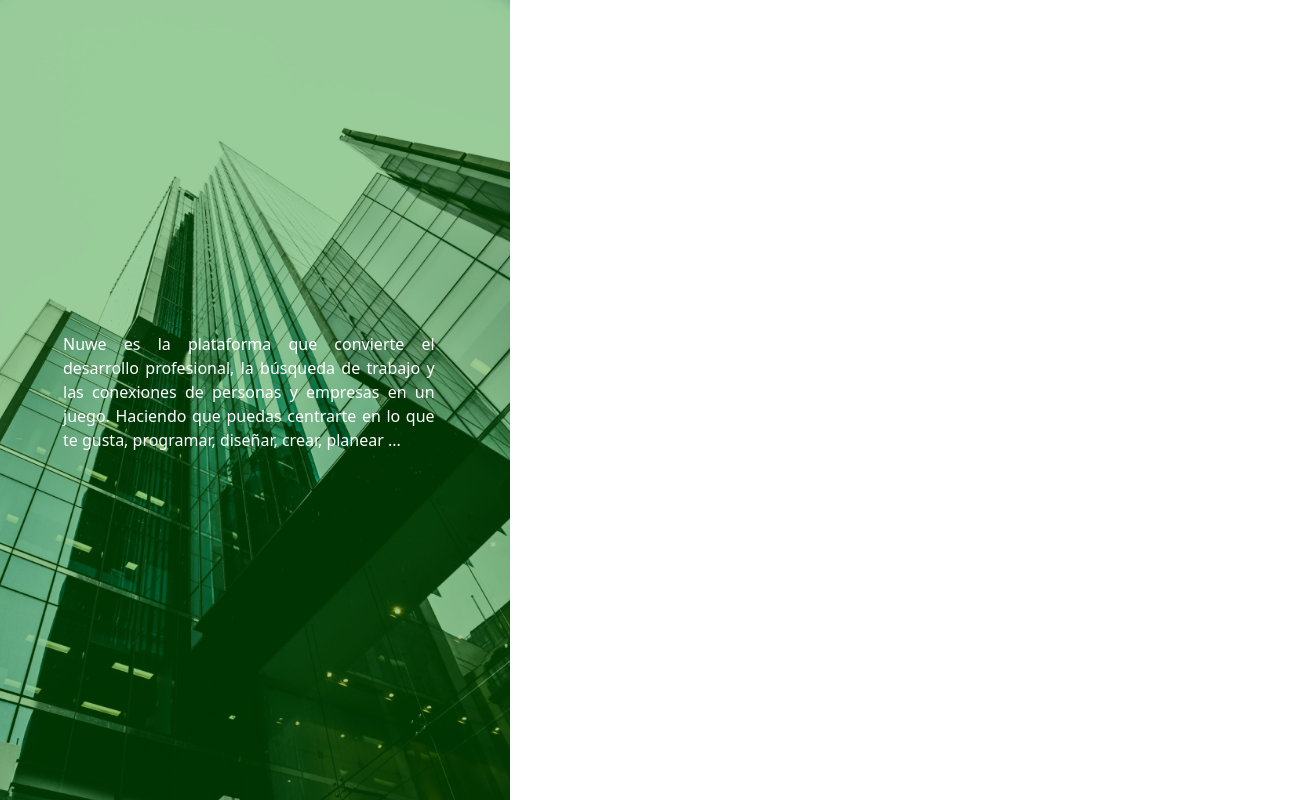
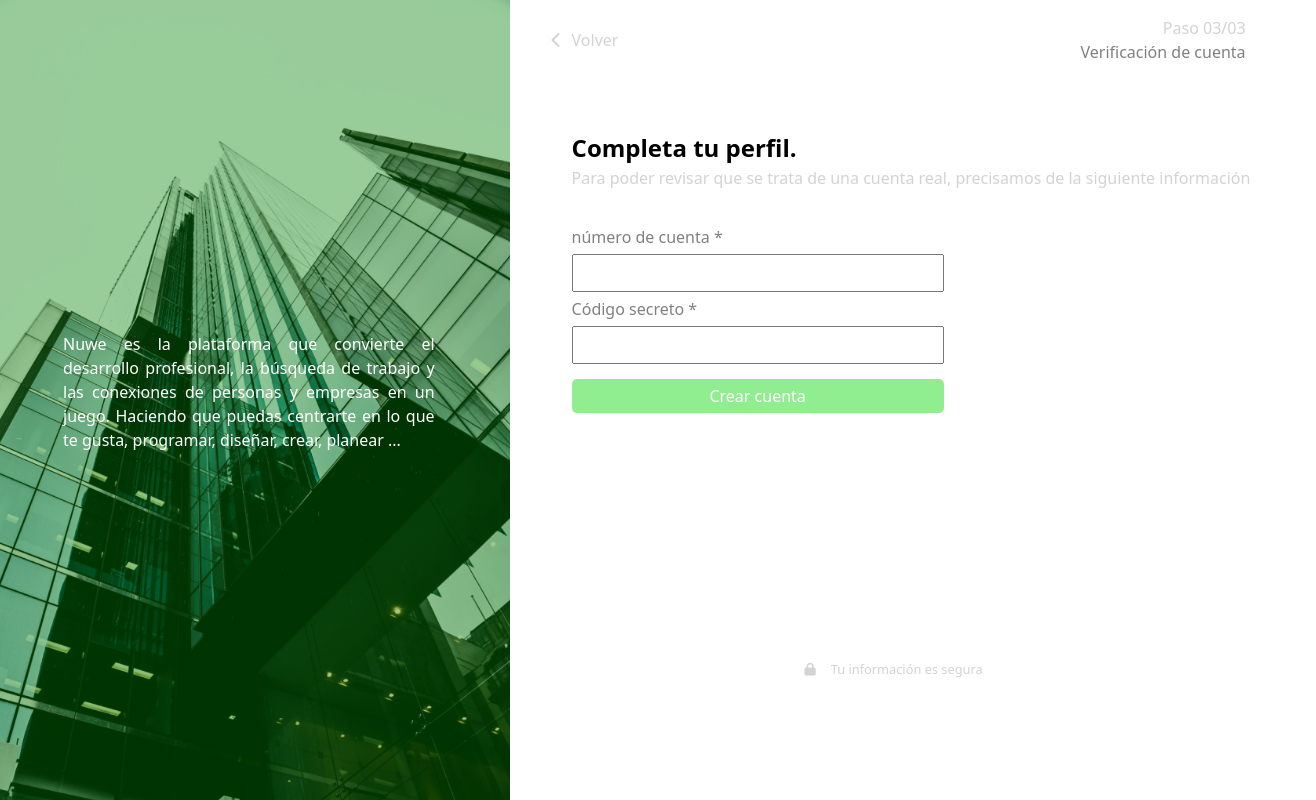
Before and after one commit to NakoWhiteDevity/HackatonNuwe2021FrontCMFG, an Angular app: page /r4 in a window 1280 px wide. Before the commit this address led to /. Shown: the whole page, 1316 px wide, since content can reach past the window. Built offline with nearby package versions, Linux system fonts and the light colour scheme.

Commit message:
resuelto por encima el registro 4. Vamos por los popups

```diff
--- a/src/app/app-routing.module.ts
+++ b/src/app/app-routing.module.ts
@@ -3,11 +3,13 @@
 import { Registro1Component } from './componentes/registro1/registro1.component';
 import { Registro2Component } from './componentes/registro2/registro2.component';
 import { Registro3Component } from './componentes/registro3/registro3.component';
+import { Registro4Component } from './componentes/registro4/registro4.component';
 
 const routes: Routes = [
   { path: '' , component:Registro1Component },
   { path: 'r2' , component:Registro2Component },
   { path: 'r3' ,component:Registro3Component },
+  { path: 'r4' ,component:Registro4Component },
   { path: '', pathMatch: 'full', redirectTo : 'inicio' },
   { path: '**', pathMatch: 'full', redirectTo : 'inicio' }
 ];
--- a/src/app/app.module.ts
+++ b/src/app/app.module.ts
@@ -6,13 +6,15 @@
 import { Registro1Component } from './componentes/registro1/registro1.component';
 import { Registro2Component } from './componentes/registro2/registro2.component';
 import { Registro3Component } from './componentes/registro3/registro3.component';
+import { Registro4Component } from './componentes/registro4/registro4.component';
 
 @NgModule({
   declarations: [
     AppComponent,
     Registro1Component,
     Registro2Component,
-    Registro3Component
+    Registro3Component,
+    Registro4Component
   ],
   imports: [
     BrowserModule,
--- /dev/null
+++ b/src/app/componentes/registro4/registro4.component.html
@@ -0,0 +1,52 @@
+<div class="superior2">
+
+    <a href="/">
+        <div class="anterior">
+            <i class="fas fa-chevron-left"></i>
+            <p>Volver</p>
+        </div>
+    </a>
+
+    <div class="posterior">
+        <p class="paso">Paso 03/03</p>
+        <p class="pi">Verificación de cuenta</p>
+    </div>
+
+</div>
+
+<div class="navegacion">
+
+    <div class="presentacion">
+        <p class="unete">Completa tu perfil.</p>
+        <p class="paraempezar">Para poder revisar que se trata de una cuenta real, precisamos de la siguiente información</p>
+    </div>
+
+    <div class="formulario1">
+        <form autocomplete="off" [formGroup]="form3" (ngSubmit)="avanzar()" >
+
+            <div class="objform" >
+                <label>número de cuenta *</label>
+                <i class="fas fa-check-circle" *ngIf="cccheck('tarjeta')" ></i>
+                <input type="text" formControlName="tarjeta" class="cci">
+            </div>
+
+
+            <div class="objform" >
+                <label>Código secreto *</label>
+                <i class="fas fa-check-circle" *ngIf="cccheck('ns')"></i>
+                <input type="text" formControlName="ns" class="cci">
+            </div>
+
+
+            <div class="objform">
+                <button type="submit" class="botonsubmit">Crear cuenta</button>
+            </div>
+
+        </form>
+    </div>
+
+
+
+</div>
+
+<div class="infosegura"><p><i class="fas fa-lock"></i>Tu información es segura</p></div>
--- /dev/null
+++ b/src/app/componentes/registro4/registro4.component.ts
@@ -0,0 +1,38 @@
+import { Component, OnInit } from '@angular/core';
+import { FormBuilder, FormGroup, Validators } from '@angular/forms';
+
+@Component({
+  selector: 'app-registro4',
+  templateUrl: './registro4.component.html',
+  styleUrls: ['./registro4.component.sass']
+})
+export class Registro4Component implements OnInit {
+
+  form3 : FormGroup;
+
+  constructor( private _fb:FormBuilder ){
+    this.form3 = this._fb.group({
+      tarjeta : ['',[Validators.required]],
+      ns : ['',Validators.required]
+    })
+  }
+
+  ngOnInit(): void {
+  }
+
+  avanzar(){
+    console.log(this.form3);
+  }
+
+  cccheck(tipo:string){
+    let caso:boolean = false;
+    switch(tipo){
+      case 'tarjeta' :
+        if(this.form3.value.tarjeta.length == 16) {caso = true} else {caso = false} ; break ;
+      case 'ns' :
+        if(this.form3.value.ns.length == 3) {caso = true} else {caso = false} ; break ;
+    }
+    return caso;
+  }
+
+}
--- /dev/null
+++ b/src/assets/css/_registro4.sass
@@ -0,0 +1,12 @@
+.objform
+    i
+        color: lightgreen
+        position: relative
+        bottom: -27px
+        left: 15px
+        margin: 0px
+        padding: 0px
+        max-width: 15px
+        max-height: 15px
+    .cci
+        padding-left: 50px !important
--- a/src/assets/css/estilos.sass
+++ b/src/assets/css/estilos.sass
@@ -3,6 +3,7 @@
 @import 'registro1'
 @import 'registro2'
 @import 'registro3'
+@import 'registro4'
 
 
 @import 'mediaq'
```
Also changed, not shown: src/app/componentes/registro4/registro4.component.sass (added), 1 other file (tests, documents, lock files or other folders).
